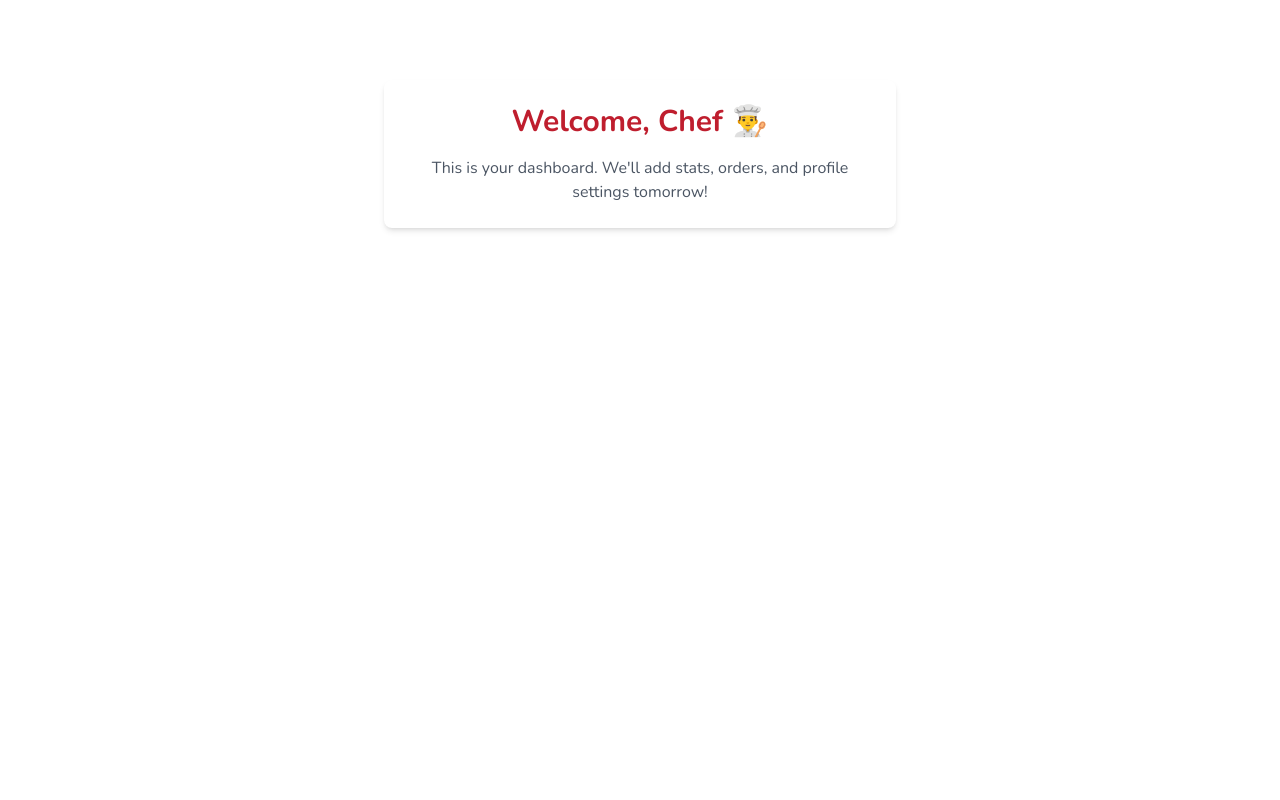
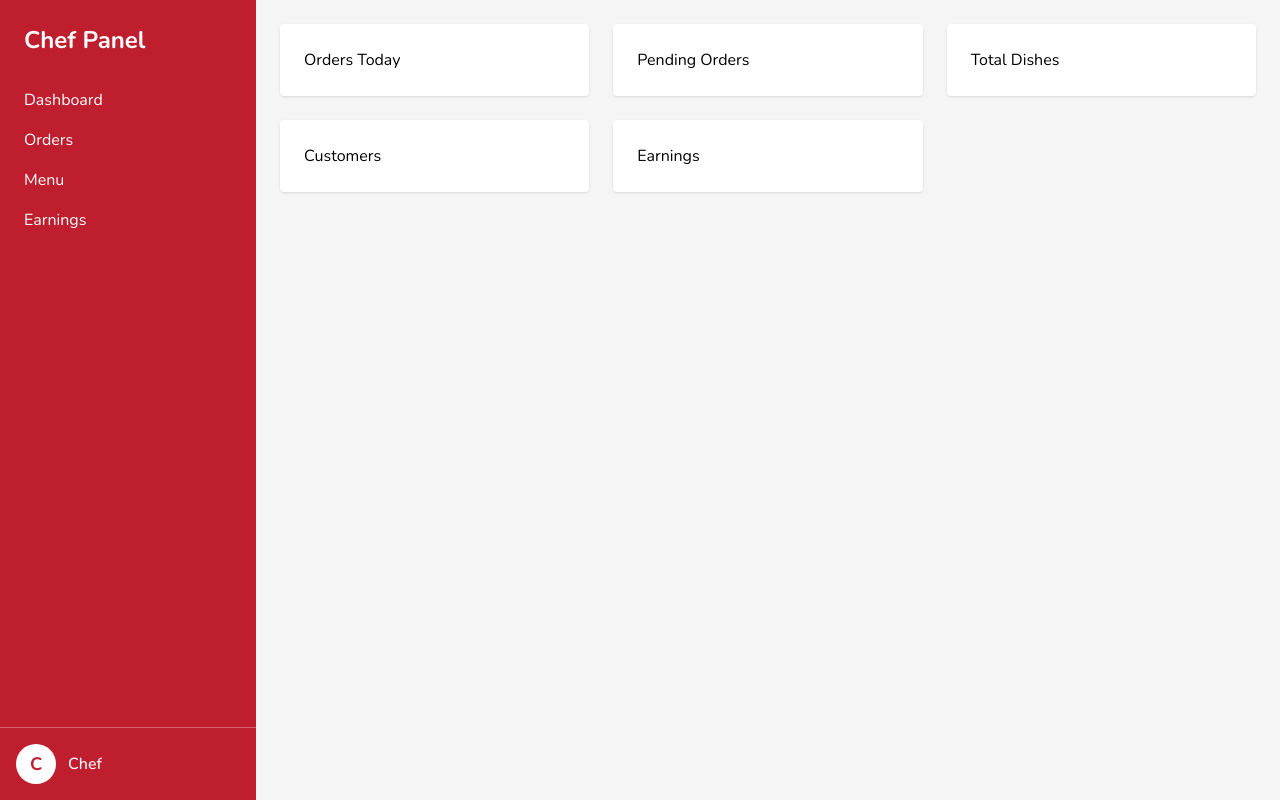
Before and after one commit to ktering/frontend, a React (Vite) app: page /chef-dashboard in a window 1280 px wide. Built offline with nearby package versions, Linux system fonts and the light colour scheme.

Commit message:
Added chef dashboard

```diff
--- a/package.json
+++ b/package.json
@@ -12,6 +12,7 @@
   "dependencies": {
     "@stripe/react-stripe-js": "^3.8.1",
     "@stripe/stripe-js": "^7.7.0",
+    "framer-motion": "^12.23.12",
     "lucide-react": "^0.525.0",
     "react": "^19.1.0",
     "react-dom": "^19.1.0",
--- /dev/null
+++ b/src/components/chef/ChefSidebar.jsx
@@ -0,0 +1,96 @@
+// import React from "react";
+// import { Link } from "react-router-dom";
+
+// export default function Sidebar({ isOpen, setIsOpen }) {
+//   return (
+//     <div
+//       className={`fixed top-0 left-0 h-full w-64 bg-primary text-white p-6
+//         transform transition-transform duration-300 z-50
+//         ${isOpen ? "translate-x-0" : "-translate-x-full"}
+//         md:translate-x-0`}
+//     >
+//       <h2 className="text-2xl font-bold mb-8">Chef Panel</h2>
+//       <nav className="space-y-4">
+//         <Link to="/chef-dashboard" className="block hover:text-gray-200">Dashboard</Link>
+//         <Link to="/chef-orders" className="block hover:text-gray-200">Orders</Link>
+//         <Link to="/chef-menu" className="block hover:text-gray-200">Menu</Link>
+//         <Link to="/chef-earnings" className="block hover:text-gray-200">Earnings</Link>
+//       </nav>
+//     </div>
+//   );
+// }
+
+// import React from "react";
+// import { Link } from "react-router-dom";
+
+// export default function Sidebar({ isOpen, setIsOpen }) {
+//   return (
+//     <div
+//       className={`fixed top-0 left-0 h-full w-64 bg-primary text-white p-6
+//         transform transition-transform duration-300 z-50
+//         ${isOpen ? "translate-x-0" : "-translate-x-full"}
+//         md:translate-x-0`}
+//     >
+//       {/* Close button for mobile */}
+//       <button
+//         className="absolute top-4 right-4 md:hidden text-white text-2xl"
+//         onClick={() => setIsOpen(false)}
+//         aria-label="Close sidebar"
+//       >
+//         &times;
+//       </button>
+//       <h2 className="text-2xl font-bold mb-8">Chef Panel</h2>
+//       <nav className="space-y-4">
+//         <Link to="/chef-dashboard" className="block hover:text-gray-200">Dashboard</Link>
+//         <Link to="/chef-orders" className="block hover:text-gray-200">Orders</Link>
+//         <Link to="/chef-menu" className="block hover:text-gray-200">Menu</Link>
+//         <Link to="/chef-earnings" className="block hover:text-gray-200">Earnings</Link>
+//       </nav>
+//     </div>
+//   );
+// }
+
+import React from "react";
+import { Link } from "react-router-dom";
+
+export default function Sidebar({ isOpen, setIsOpen }) {
+  const chefName = localStorage.getItem("chefName") || "Chef";
+  const chefInitial = chefName.trim().charAt(0).toUpperCase();
+
+  return (
+    <div
+      className={`fixed top-0 left-0 h-full w-64 bg-primary text-white flex flex-col
+        transform transition-transform duration-300 z-50
+        ${isOpen ? "translate-x-0" : "-translate-x-full"}
+        md:translate-x-0`}
+    >
+      {/* Close button for mobile */}
+      <button
+        className="absolute top-4 right-4 md:hidden text-white text-2xl"
+        onClick={() => setIsOpen(false)}
+        aria-label="Close sidebar"
+      >
+        &times;
+      </button>
+
+      {/* Sidebar content */}
+      <div className="flex-1 p-6">
+        <h2 className="text-2xl font-bold mb-8">Chef Panel</h2>
+        <nav className="space-y-4">
+          <Link to="/chef-dashboard" className="block hover:text-gray-200">Dashboard</Link>
+          <Link to="/chef-orders" className="block hover:text-gray-200">Orders</Link>
+          <Link to="/chef-menu" className="block hover:text-gray-200">Menu</Link>
+          <Link to="/chef-earnings" className="block hover:text-gray-200">Earnings</Link>
+        </nav>
+      </div>
+
+      {/* Bottom chef info */}
+      <div className="p-4 border-t border-white/30 flex items-center space-x-3">
+        <div className="w-10 h-10 rounded-full bg-white text-primary flex items-center justify-center font-bold text-lg">
+          {chefInitial}
+        </div>
+        <span className="text-white font-medium">{chefName}</span>
+      </div>
+    </div>
+  );
+}
--- /dev/null
+++ b/src/components/chef/chefLayout.jsx
@@ -0,0 +1,88 @@
+// import React, { useState } from "react";
+// import Sidebar from "../chef/ChefSidebar";
+
+// export default function ChefLayout({ children }) {
+//     const [isOpen, setIsOpen] = useState(false);
+
+//     return (
+//         <div className="flex min-h-screen bg-gray-100">
+//             {/* Sidebar */}
+//             <Sidebar isOpen={isOpen} setIsOpen={setIsOpen} />
+
+//             {/* Main content wrapper */}
+//             <div
+//                 className={`flex-1 transition-all duration-300
+//           ${isOpen ? "ml-64" : "ml-0"}
+//           md:ml-64`} // always visible on md+
+//             >
+
+//                 {/* Topbar for mobile */}
+//                 <div className="bg-white shadow-md p-4 flex items-center justify-between md:hidden">
+//                     {/* Chef name on left */}
+//                     <h1 className="font-bold text-lg text-primary">
+//                         {localStorage.getItem("chefName") || "Chef"}
+//                     </h1>
+
+//                     {/* Hamburger on right */}
+//                     <button
+//                         onClick={() => setIsOpen(!isOpen)}
+//                         className="text-primary text-2xl leading-none"
+//                     >
+//                         ☰
+//                     </button>
+//                 </div>
+
+
+//                 {/* Page content */}
+//                 <main className="p-6">{children}</main>
+//             </div>
+//         </div>
+//     );
+// }
+
+
+import React, { useState } from "react";
+import Sidebar from "../chef/ChefSidebar";
+
+export default function ChefLayout({ children }) {
+  const [isOpen, setIsOpen] = useState(false);
+
+  return (
+    <div className="flex min-h-screen bg-gray-100">
+      {/* Sidebar */}
+      <Sidebar isOpen={isOpen} setIsOpen={setIsOpen} />
+
+      {/* Overlay for mobile */}
+      {isOpen && (
+        <div
+          className="fixed inset-0 bg-black bg-opacity-40 z-40 md:hidden"
+          onClick={() => setIsOpen(false)}
+        />
+      )}
+
+      {/* Main content wrapper */}
+      <div
+        className={`flex-1 transition-all duration-300 md:ml-64`}
+      >
+        {/* Topbar for mobile */}
+        <div className="bg-white shadow-md p-4 flex items-center justify-between md:hidden">
+          {/* Chef name */}
+          <h1 className="font-bold text-lg text-primary">
+            {localStorage.getItem("chefName") || "Chef"}
+          </h1>
+
+          {/* Hamburger */}
+          <button
+            onClick={() => setIsOpen(!isOpen)}
+            className="text-primary text-2xl leading-none"
+          >
+            ☰
+          </button>
+        </div>
+
+        {/* Page content */}
+        <main className="p-6">{children}</main>
+      </div>
+    </div>
+  );
+}
--- a/src/pages/chef/ChefDashboard.jsx
+++ b/src/pages/chef/ChefDashboard.jsx
@@ -1,16 +1,17 @@
 import React from "react";
+import ChefLayout from "../../components/chef/chefLayout";
 
 export default function ChefDashboard() {
-  const chefName = localStorage.getItem("chefName") || "Chef";
-
   return (
-    <div className="font-nunito max-w-lg mx-auto mt-20 p-6 bg-white rounded-lg shadow-md text-center">
-      <h1 className="text-3xl font-bold text-primary mb-4">
-        Welcome, {chefName} 👨‍🍳
-      </h1>
-      <p className="text-gray-600">
-        This is your dashboard. We'll add stats, orders, and profile settings tomorrow!
-      </p>
-    </div>
+    <ChefLayout>
+      <div className="grid grid-cols-1 sm:grid-cols-2 lg:grid-cols-3 gap-6">
+        {/* Example Stat Cards */}
+        <div className="bg-white shadow rounded p-6">Orders Today</div>
+        <div className="bg-white shadow rounded p-6">Pending Orders</div>
+        <div className="bg-white shadow rounded p-6">Total Dishes</div>
+        <div className="bg-white shadow rounded p-6">Customers</div>
+        <div className="bg-white shadow rounded p-6">Earnings</div>
+      </div>
+    </ChefLayout>
   );
 }
--- a/src/pages/chef/Login.jsx
+++ b/src/pages/chef/Login.jsx
@@ -1,40 +1,78 @@
-import React, { useState } from 'react';
-import { loginChef } from '../../api/chefAuth';
+import React, { useState } from "react";
+import { motion } from "framer-motion";
+import { loginChef } from "../../api/chefAuth";
 import { useNavigate } from "react-router-dom";
 
-
 export default function Login() {
-  const [username, setUsername] = useState('');
-  const [password, setPassword] = useState('');
-  const [message, setMessage] = useState('');
+  const [username, setUsername] = useState("");
+  const [password, setPassword] = useState("");
+  const [message, setMessage] = useState("");
   const navigate = useNavigate();
 
   const handleSubmit = async (e) => {
     e.preventDefault();
     try {
       const data = await loginChef(username, password);
-
-      // Save chef name for dashboard
       localStorage.setItem("chefName", data.chef.name);
-
-      // Show message and redirect
       setMessage(`Welcome, ${data.chef.name}!`);
       setTimeout(() => navigate("/chef-dashboard"), 1000);
-
     } catch (err) {
       setMessage(err.message || "Server error");
     }
   };
 
   return (
-    <div className="font-nunito max-w-md mx-auto p-6 mt-20 bg-white rounded-lg shadow-md">
-      <h2 className="text-2xl font-bold text-primary mb-6 text-center">Chef Login</h2>
+    <div className="relative font-nunito max-w-md mx-auto p-6 mt-20 bg-white rounded-lg shadow-md sm:shadow-md shadow-none overflow-hidden">
+
+      {/* Animated Chef Hat PNG */}
+      <motion.div
+  initial={{ scale: 0.8, opacity: 0 }}
+  animate={{
+    scale: 1,
+    opacity: 1,
+    y: [0, -8, 0, 8, 0], // bob up & down
+    rotate: [0, 3, 0, -3, 0], // swing left/right
+  }}
+  transition={{
+    duration: 4,
+    ease: "easeInOut",
+    repeat: Infinity,
+  }}
+  className="flex justify-center mb-4 relative"
+>
+  <motion.img
+    src="/chef-hat.png"
+    alt="Chef Hat"
+    className="w-24 h-24"
+    whileHover={{ scale: 1.05 }}
+  />
+
+  {/* Glow sweep effect */}
+  <motion.div
+    className="absolute top-0 left-0 w-full h-full bg-white/30 rounded-full"
+    initial={{ x: "-100%" }}
+    animate={{ x: "100%" }}
+    transition={{
+      duration: 1,
+      delay: 0.5,
+      repeat: Infinity,
+      repeatDelay: 3,
+    }}
+    style={{ mixBlendMode: "overlay" }}
+  />
+</motion.div>
+
+
+      <h2 className="text-2xl font-bold text-primary mb-6 text-center">
+        Chef Login
+      </h2>
+
       <form onSubmit={handleSubmit} className="space-y-4">
         <input
           type="text"
           placeholder="Username"
           value={username}
-          onChange={e => setUsername(e.target.value)}
+          onChange={(e) => setUsername(e.target.value)}
           required
           className="w-full border border-gray-200 rounded px-3 py-2 focus:outline-none focus:ring-2 focus:ring-primary"
         />
@@ -42,7 +80,7 @@ export default function Login() {
           type="password"
           placeholder="Password"
           value={password}
-          onChange={e => setPassword(e.target.value)}
+          onChange={(e) => setPassword(e.target.value)}
           required
           className="w-full border border-gray-200 rounded px-3 py-2 focus:outline-none focus:ring-2 focus:ring-primary"
         />
@@ -53,6 +91,7 @@ export default function Login() {
           Login
         </button>
       </form>
+
       {message && <p className="mt-4 text-center text-black">{message}</p>}
     </div>
   );
```
Also changed, not shown: public/chef-hat.png (added), 1 other file (tests, documents, lock files or other folders).
